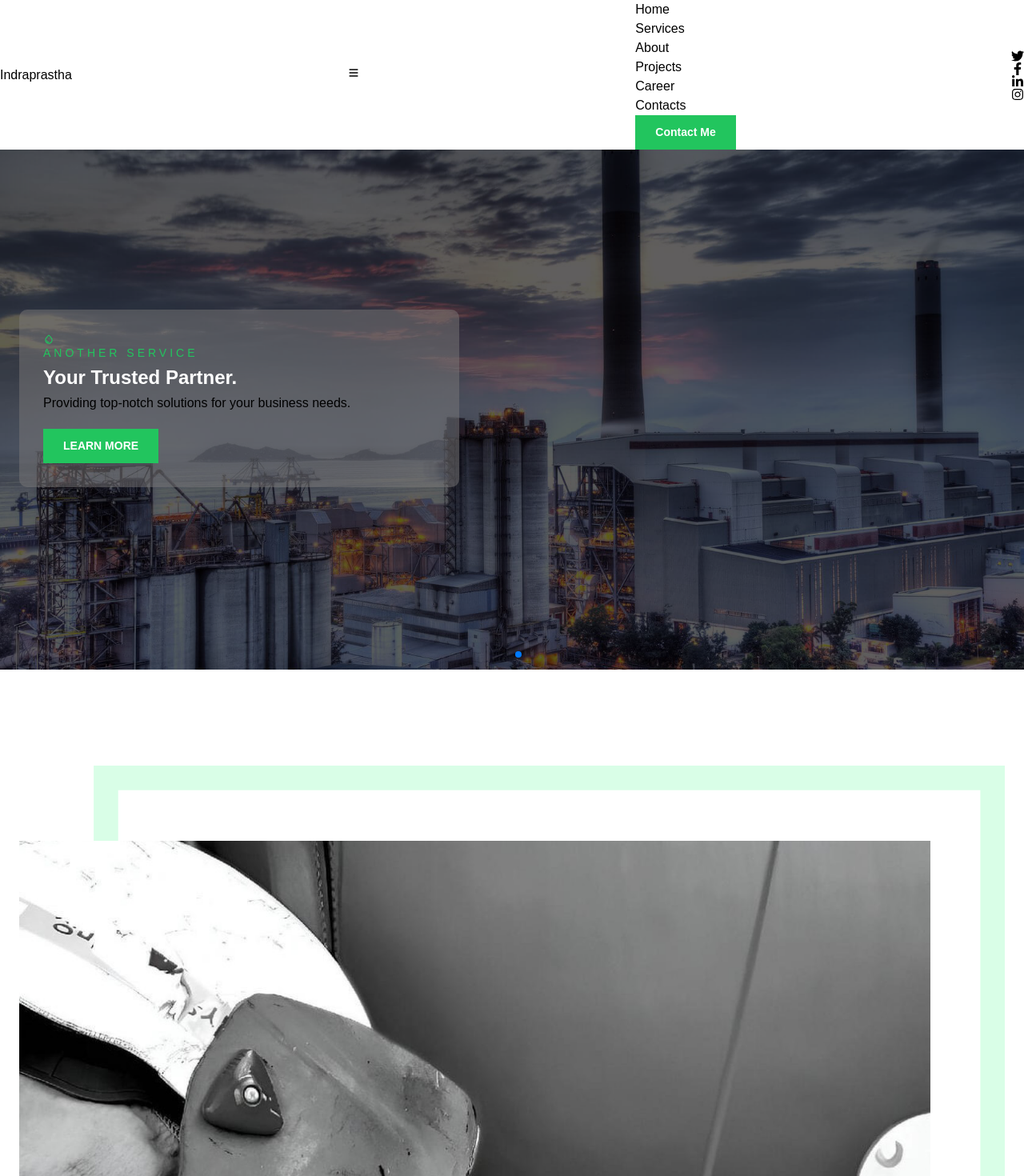
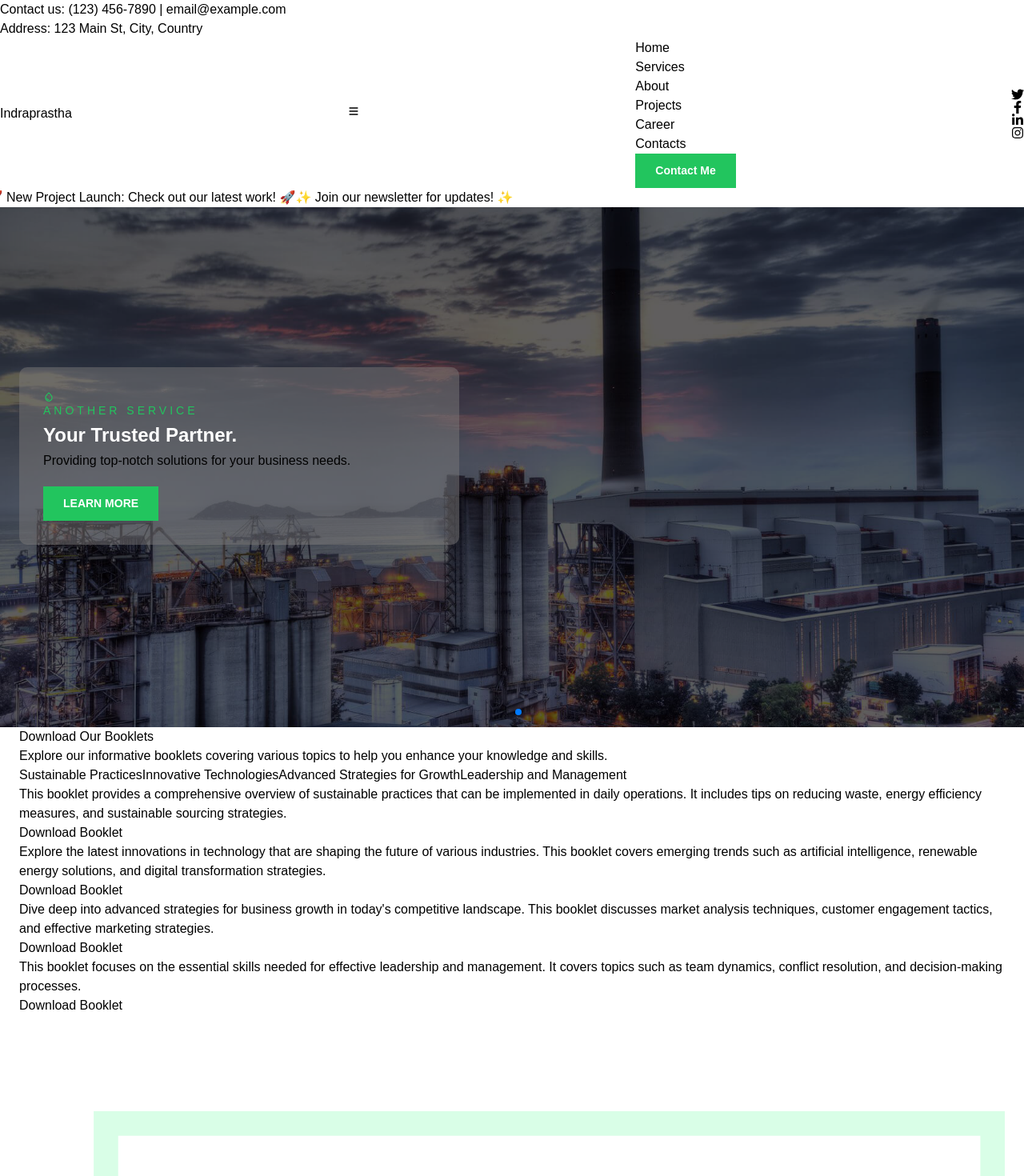
Before and after one commit to nkshrivas/oil-gas, a Next.js app: page / in a window 1280 px wide. Shown: the top 1470 px of the page at 80% size. Built offline with nearby package versions, Linux system fonts and the light colour scheme.

Commit message:
animation and responsive

```diff
--- a/src/app/components/AboutUs.js
+++ b/src/app/components/AboutUs.js
@@ -1,14 +1,46 @@
+'use client'
+import React, { useEffect, useState } from 'react';
 import Image from 'next/image';
 import img from '@/app/images/about.png';
 import { MdOutlineWaterDrop } from 'react-icons/md';
+import AOS from 'aos';
+import 'aos/dist/aos.css';
 
 const AboutSection = () => {
+    const [projects, setProjects] = useState(0);
+    const [branches, setBranches] = useState(0);
+    const [clients, setClients] = useState(0);
+
+    useEffect(() => {
+        AOS.init({ duration: 1000 });
+
+        const animateCount = (setter, endValue) => {
+            let startValue = 0;
+            const duration = 2000; // total duration in ms
+            const incrementTime = Math.abs(Math.floor(duration / endValue));
+            const timer = setInterval(() => {
+                if (startValue < endValue) {
+                    startValue += Math.ceil(endValue / (duration / incrementTime)); // Increment by a fraction
+                    setter(startValue > endValue ? endValue : startValue); // Ensure it doesn't exceed endValue
+                } else {
+                    clearInterval(timer);
+                }
+            }, incrementTime);
+
+            return () => clearInterval(timer); // Cleanup interval on unmount
+        };
+
+        animateCount(setProjects, 567);
+        animateCount(setBranches, 116);
+        animateCount(setClients, 482);
+    }, []);
+
     return (
         <section className="mt-12">
             <div className="container mx-auto px-4 sm:px-6 lg:px-15">
                 <div className="flex flex-col md:flex-row">
                     {/* Image Section */}
-                    <div className="md:w-2/5 mb-6 md:mb-0">
+                    <div className="md:w-2/5 mb-6 md:mb-0" data-aos="fade-right">
                         <div className="about-img">
                             <Image
                                 src={img}
@@ -22,7 +54,7 @@ const AboutSection = () => {
                     </div>
 
                     {/* Content Section */}
-                    <div className="md:w-3/5 md:pl-8">
+                    <div className="md:w-3/5 md:pl-8" data-aos="fade-left">
                         <div className="about-right">
                             <div className="title flex gap-2 items-center">
                                 <MdOutlineWaterDrop /> <h6>WHY CHOOSE US</h6>
@@ -54,16 +86,16 @@ const AboutSection = () => {
 
                             {/* Statistics Section */}
                             <div className="grid grid-cols-1 sm:grid-cols-3 gap-6 mt-8 about-box">
-                                <div className="text-center">
-                                    <h2 className="text-4xl font-bold text-white">567+</h2>
+                                <div className="text-center" data-aos="zoom-in">
+                                    <h2 className="text-4xl font-bold text-white">{projects}+</h2>
                                     <h4 className="color-secondary font-bold">Projects Launched</h4>
                                 </div>
-                                <div className="text-center">
-                                    <h2 className="text-4xl font-bold text-white">116+</h2>
+                                <div className="text-center" data-aos="zoom-in" data-aos-delay="100">
+                                    <h2 className="text-4xl font-bold text-white">{branches}+</h2>
                                     <h4 className="color-secondary font-bold">Branch Offices</h4>
                                 </div>
-                                <div className="text-center">
-                                    <h2 className="text-4xl font-bold text-white">482+</h2>
+                                <div className="text-center" data-aos="zoom-in" data-aos-delay="200">
+                                    <h2 className="text-4xl font-bold text-white">{clients}+</h2>
                                     <h4 className="color-secondary font-bold">Happy Clients</h4>
                                 </div>
                             </div>
--- /dev/null
+++ b/src/app/components/Downloads.js
@@ -0,0 +1,100 @@
+'use client';
+import React, { useState, useEffect } from "react";
+import AOS from 'aos';
+
+const DownloadTab = () => {
+  const [open, setOpen] = useState("Sustainable Practices");
+
+  useEffect(() => {
+    AOS.init(); // Initialize AOS animations
+  }, []);
+
+  const handleTabOpen = (tabCategory) => {
+    setOpen(tabCategory);
+  };
+
+  return (
+    <>
+      <section className="py-20 bg-gray-100 dark:bg-dark lg:py-[120px]">
+        <div className="container mx-auto px-4 sm:px-6 lg:px-8">
+          <h2 className="text-4xl font-bold text-center mb-6 text-black dark:text-black">
+            Download Our Booklets
+          </h2>
+          <p className="text-center mb-10 text-gray-600 ">
+            Explore our informative booklets covering various topics to help you enhance your knowledge and skills.
+          </p>
+          <div className="-mx-4 flex flex-wrap">
+            <div className="w-full px-4">
+              <div className="mb-14 w-full">
+                <div className="flex flex-col sm:flex-row sm:space-x-4 rounded-lg border border-[#E4E4E4] bg-white dark:border-dark-3 dark:bg-dark-2 shadow-lg">
+                  {["Sustainable Practices", "Innovative Technologies", "Advanced Strategies for Growth", "Leadership and Management"].map((type) => (
+                    <a
+                      key={type}
+                      onClick={() => handleTabOpen(type)}
+                      className={`cursor-pointer flex-1 rounded-md px-6 py-4 text-sm font-medium md:text-base transition-all duration-300 ease-in-out transform text-center ${
+                        open === type
+                          ? "bg-gradient-to-r from-green-500 to-teal-500 text-white shadow-lg scale-105"
+                          : "text-body-color hover:bg-gradient-to-r from-green-500 to-teal-500 hover:text-white"
+                      }`}
+                    >
+                      {type}
+                    </a>
+                  ))}
+                </div>
+
+                <DownloadTabContent
+                  details="This booklet provides a comprehensive overview of sustainable practices that can be implemented in daily operations. It includes tips on reducing waste, energy efficiency measures, and sustainable sourcing strategies."
+                  tabCategory="Sustainable Practices"
+                  open={open}
+                  link="/downloads/booklet1.pdf"
+                />
+                <DownloadTabContent
+                  details="Explore the latest innovations in technology that are shaping the future of various industries. This booklet covers emerging trends such as artificial intelligence, renewable energy solutions, and digital transformation strategies."
+                  tabCategory="Innovative Technologies"
+                  open={open}
+                  link="/downloads/booklet2.pdf"
+                />
+                <DownloadTabContent
+                  details="Dive deep into advanced strategies for business growth in today's competitive landscape. This booklet discusses market analysis techniques, customer engagement tactics, and effective marketing strategies."
+                  tabCategory="Advanced Strategies for Growth"
+                  open={open}
+                  link="/downloads/booklet3.pdf"
+                />
+                <DownloadTabContent
+                  details="This booklet focuses on the essential skills needed for effective leadership and management. It covers topics such as team dynamics, conflict resolution, and decision-making processes."
+                  tabCategory="Leadership and Management"
+                  open={open}
+                  link="/downloads/booklet4.pdf"
+                />
+              </div>
+            </div>
+          </div>
+        </div>
+      </section>
+    </>
+  );
+};
+
+const DownloadTabContent = ({ open, tabCategory, details, link }) => {
+  return (
+    <div>
+      <div
+        className={`p-6 text-base leading-relaxed text-body-color dark:text-dark-6 transition-all duration-500 ${
+          open === tabCategory ? "block" : "hidden"
+        }`}
+        data-aos="fade-up" // AOS animation for the content
+      >
+        <p className="mb-4">{details}</p>
+        <a
+          href={link}
+          className="mt-4 inline-block rounded-md bg-gradient-to-r from-green-500 to-teal-500 text-white px-6 py-2 text-center shadow-md transition duration-300 hover:shadow-lg hover:opacity-90"
+          download
+        >
+          Download Booklet
+        </a>
+      </div>
+    </div>
+  );
+};
+
+export default DownloadTab;
--- a/src/app/components/Header.js
+++ b/src/app/components/Header.js
@@ -1,17 +1,24 @@
 'use client';
 import React, { useState } from 'react';
 import { FaTwitter, FaFacebookF, FaLinkedinIn, FaInstagram } from 'react-icons/fa';
-import { HiMenu, HiX } from 'react-icons/hi'; // Icons for the hamburger menu
+import { HiMenu, HiX } from 'react-icons/hi';
 
 const Header = () => {
-  const [isMenuOpen, setIsMenuOpen] = useState(false); // State to manage menu visibility
+  const [isMenuOpen, setIsMenuOpen] = useState(false);
 
   const toggleMenu = () => {
     setIsMenuOpen(!isMenuOpen);
   };
 
   return (
-    <header className="bg-white main-header h-20 flex items-center justify-between px-4 lg:px-6 xl:px-8">
+    <>
+      {/* Contact Details Section */}
+      <div className="bg-gray-200 flex justify-around text-sm p-2 text-center">
+        <p>Contact us: (123) 456-7890 | email@example.com</p>
+        <p>Address: 123 Main St, City, Country</p>
+      </div>
+
+      <header className="bg-white main-header h-20 flex items-center justify-between px-4 lg:px-6 xl:px-8 sticky top-0 z-50">
         <a href="/" className="flex-shrink-0 flex items-center">
           <h2 className="text-2xl font-bold text-primary">Indraprastha</h2>
         </a>
@@ -74,6 +81,28 @@ const Header = () => {
           </ul>
         </nav>
       </header>
+
+      {/* Scrolling Highlight Section */}
+      <div className="bg-gradient-to-r from-green-500 to-teal-500 p-4 overflow-hidden">
+        <div className="whitespace-nowrap animate-marquee">
+          <span className="mx-4">🌟 Special Offer: Get 20% off on all services! 🌟</span>
+          <span className="mx-4">🚀 New Project Launch: Check out our latest work! 🚀</span>
+          <span className="mx-4">✨ Join our newsletter for updates! ✨</span>
+        </div>
+      </div>
+
+      <style jsx>{`
+        .animate-marquee {
+          display: inline-block;
+          animation: marquee 10s linear infinite;
+        }
+
+        @keyframes marquee {
+          0% { transform: translateX(100%); }
+          100% { transform: translateX(-100%); }
+        }
+      `}</style>
+    </>
   );
 };
 
--- a/src/app/page.js
+++ b/src/app/page.js
@@ -3,6 +3,7 @@ import slider1 from '@/app/images/banner-slide.png';
 import slider2 from '@/app/images/banner-slide-2.png';
 import AboutSection from "./components/AboutUs";
 import Services from "./components/Service";
+import DownloadTab from "./components/Downloads";
 
 const sliderData = [
   {
@@ -28,6 +29,7 @@ export default function Home() {
   return (
     <div>
       <Slider slides={sliderData} />
+      <DownloadTab />
       <AboutSection />
       <Services />
     </div>
```
Lines whose indentation alone changed are shown as unchanged.
